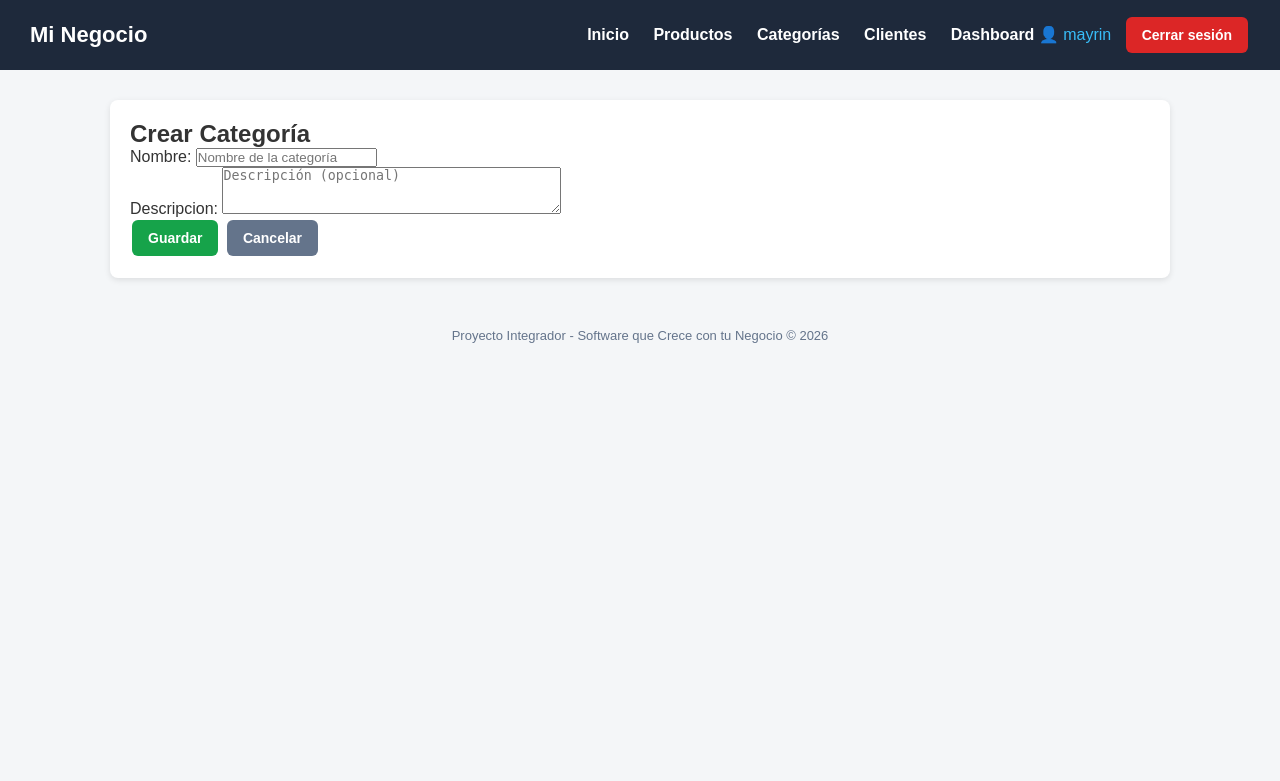
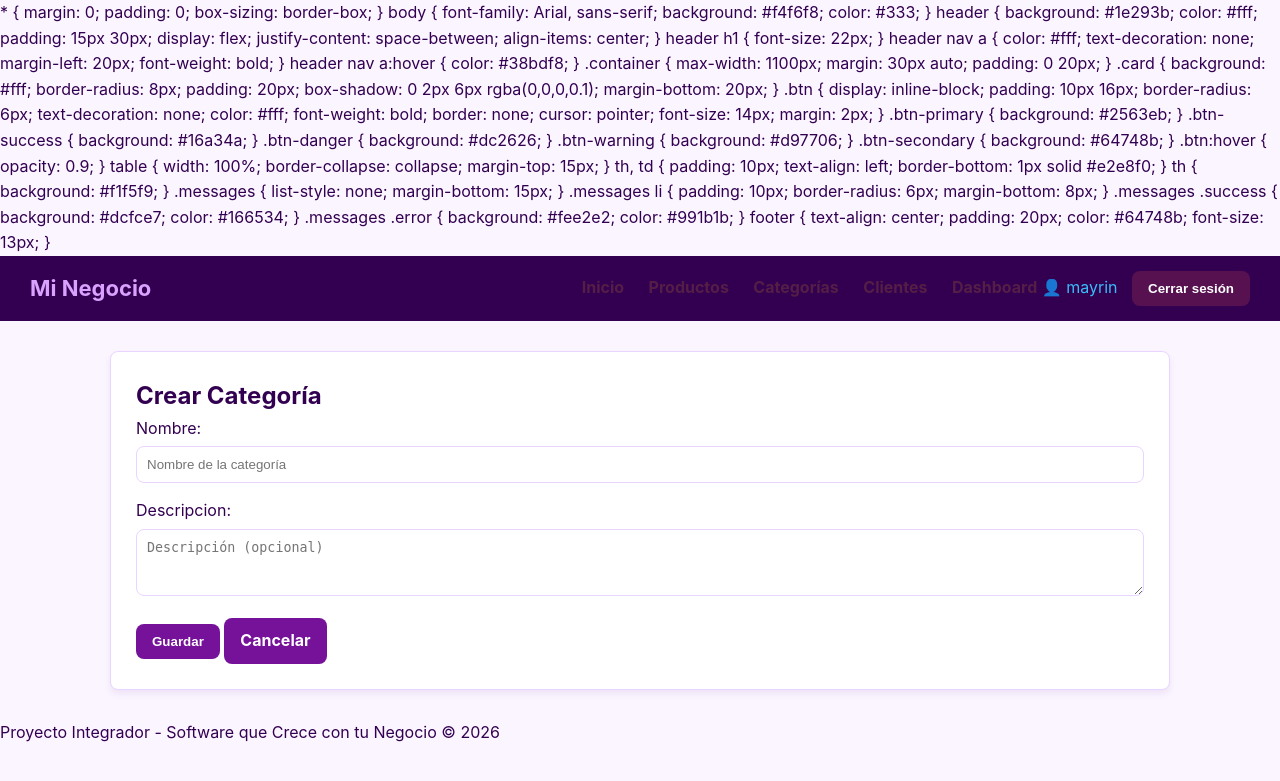
Before and after one commit to mayrintrejo81/mi-negocio-django, a Django app: page /categorias/crear/ in a window 1280 px wide. Shown: the top 781 px of the page. Run offline with Django 5.2, Linux system fonts and the light colour scheme; a user stored in the database is signed in.

Commit message:
Aplicar paleta morada y estilos CSS

```diff
--- a/negocio/settings.py
+++ b/negocio/settings.py
@@ -60,7 +60,10 @@ TEMPLATES = [
         'BACKEND': 'django.template.backends.django.DjangoTemplates',
         'DIRS': [
             BASE_DIR / 'templates'
-        ],
+
+    ],
+
+
         'APP_DIRS': True,
         'OPTIONS': {
             'context_processors': [
--- /dev/null
+++ b/static/css/styles.css
@@ -0,0 +1,151 @@
+/* Variables con tu paleta de colores */
+:root {
+  --color-primary: #751299;
+  --color-primary-hover: #5C0B54;
+  --color-accent: #DAA2FF;
+  --color-dark: #330051;
+  --color-bg: #FAF5FF;
+  --color-surface: #FFFFFF;
+  --color-text: #330051;
+  --color-border: #E9D5FF;
+  --color-success: #d149b4;
+  --color-error: #571151;
+  --radius: 8px;
+  --space: 1rem;
+}
+
+* {
+  box-sizing: border-box;
+  margin: 0;
+  padding: 0;
+}
+
+body {
+  font-family: 'Inter', system-ui, sans-serif;
+  background-color: var(--color-bg);
+  color: var(--color-text);
+  line-height: 1.6;
+}
+
+header, .site-header {
+  background-color: var(--color-dark);
+  color: #bd21a8;
+  padding: 15px 30px;
+  display: flex;
+  justify-content: space-between;
+  align-items: center;
+}
+
+header h1, .logo {
+  font-size: 22px;
+  color: var(--color-accent);
+  text-decoration: none;
+  font-weight: bold;
+}
+
+header nav a {
+  color: #551e47;
+  text-decoration: none;
+  margin-left: 20px;
+  font-weight: bold;
+}
+
+header nav a:hover {
+  color: var(--color-accent);
+}
+
+.container {
+  max-width: 1100px;
+  margin: 30px auto;
+  padding: 0 20px;
+}
+
+.card {
+  background: var(--color-surface);
+  border: 1px solid var(--color-border);
+  border-radius: var(--radius);
+  padding: 25px;
+  box-shadow: 0 4px 6px rgba(149, 91, 182, 0.1);
+  margin-bottom: 20px;
+}
+
+.btn {
+  display: inline-block;
+  padding: 10px 16px;
+  border-radius: var(--radius);
+  text-decoration: none;
+  color: #FFFFFF;
+  background-color: var(--color-primary);
+  font-weight: bold;
+  border: none;
+  cursor: pointer;
+}
+
+.btn:hover {
+  background-color: var(--color-primary-hover);
+}
+
+.btn-danger {
+  background-color: var(--color-error);
+}
+
+table {
+  width: 100%;
+  border-collapse: collapse;
+  background: var(--color-surface);
+  border-radius: var(--radius);
+  overflow: hidden;
+}
+
+th {
+  background-color: #691659;
+  color: #c56fff;
+  padding: 12px;
+  text-align: left;
+}
+
+td {
+  padding: 12px;
+  border-bottom: 1px solid var(--color-border);
+}
+
+input, select, textarea {
+  width: 100%;
+  padding: 10px;
+  margin-top: 5px;
+  margin-bottom: 15px;
+  border: 1px solid var(--color-border);
+  border-radius: var(--radius);
+}
+
+input:focus, select:focus, textarea:focus {
+  outline: none;
+  border-color: var(--color-primary);
+}
+
+.messages {
+  list-style: none;
+  margin-bottom: 20px;
+}
+
+.message {
+  padding: 12px;
+  border-radius: var(--radius);
+  color: #5714a3;
+  font-weight: bold;
+}
+
+.message.success { background-color: var(--color-success); }
+.message.error { background-color: var(--color-error); }
+
+@media (max-width: 768px) {
+  header, .site-header {
+    flex-direction: column;
+    align-items: flex-start;
+    gap: 10px;
+  }
+  header nav a {
+    margin-left: 0;
+    margin-right: 15px;
+  }
+}
--- a/tienda/templates/base.html
+++ b/tienda/templates/base.html
@@ -1,10 +1,12 @@
+{% load static %}
 <!DOCTYPE html>
 <html lang="es">
 <head>
     <meta charset="UTF-8">
     <meta name="viewport" content="width=device-width, initial-scale=1.0">
     <title>{% block title %}Mi Negocio{% endblock %}</title>
-    <style>
+    <link rel="stylesheet" href="{% static 'css/styles.css' %}">
+</head>
         * {
             margin: 0;
             padding: 0;
```
